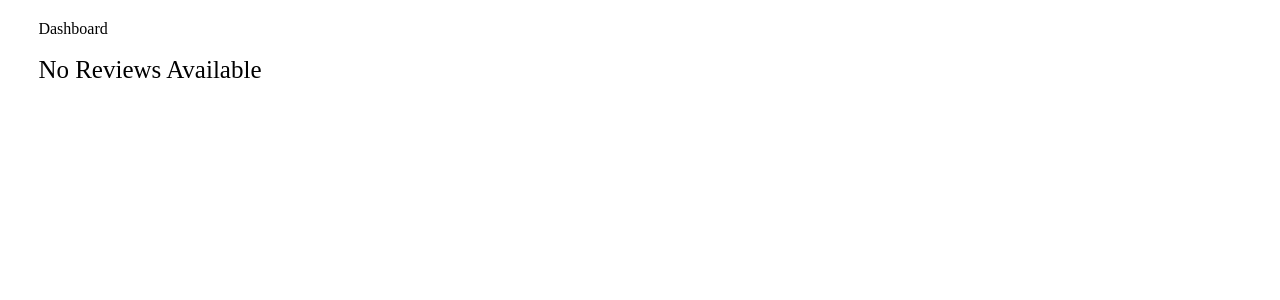
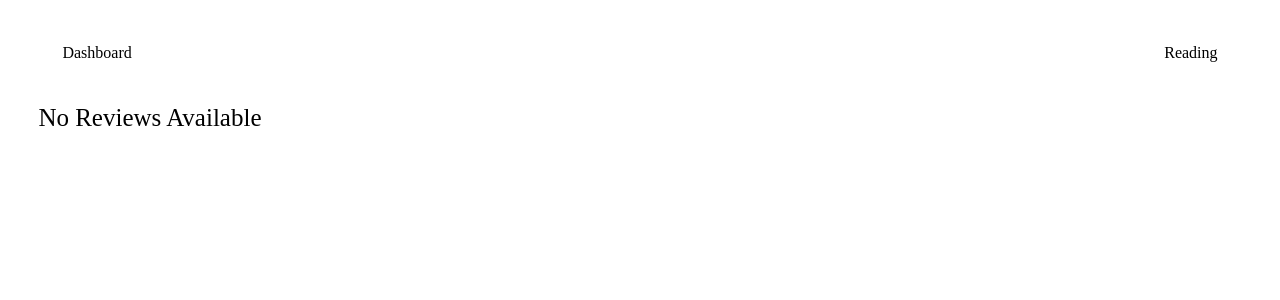
Before and after one commit to Dionne-Stratton/shiba-sensei-frontend-react, a React (Create React App) app: page /reviews in a window 1280 px wide. Shown: the top 300 px of the page. Built offline with nearby package versions, Linux system fonts and the light colour scheme; no server answers.

Commit message:
user can toggle between giving meaning or reading

```diff
--- a/src/App.css
+++ b/src/App.css
@@ -385,3 +385,16 @@ li {
   height: 3rem;
   width: 3rem;
 }
+
+.review-nav {
+  display: flex;
+  justify-content: space-between;
+  /* justify-content: center; */
+  /* align-items: center; */
+  /* border: #000000 1px solid; */
+  margin: 2%;
+}
+
+.toggle {
+  font-size: 1.6rem;
+}
--- a/src/components/UserPages/Reviews.js
+++ b/src/components/UserPages/Reviews.js
@@ -9,9 +9,10 @@ export default function Reviews(props) {
   const [currentWord, setCurrentWord] = useState({});
   const [removedWord, setRemovedWord] = useState({});
   const [message, setMessage] = useState("");
-  const [correctAnswer, setCorrectAnswer] = useState([]);
+  const [correctMeaning, setCorrectMeaning] = useState([]);
   const [questionsAnswered, setQuestionsAnswered] = useState(0);
   const [answer, setAnswer] = useState("");
+  const [meaningType, setMeaningType] = useState(true);
   const history = useHistory();
 
   let nextArrow = ">";
@@ -25,10 +26,10 @@ export default function Reviews(props) {
         let userVocab = vocab.filter((word) => idFiltered.includes(word._id));
         setUserVocab(userVocab);
         setCurrentWord(userVocab[0]);
-        let correctAnswerArray = userVocab[0].meaning
+        let correctMeaningArray = userVocab[0].meaning
           .split(", ")
           .map((word) => word.toLowerCase());
-        setCorrectAnswer(correctAnswerArray);
+        setCorrectMeaning(correctMeaningArray);
       }
     }
 
@@ -37,7 +38,7 @@ export default function Reviews(props) {
       let correctAnswerArray = userVocab[0].meaning
         .split(", ")
         .map((word) => word.toLowerCase());
-      setCorrectAnswer(correctAnswerArray);
+      setCorrectMeaning(correctAnswerArray);
     } //eslint-disable-next-line
   }, [user, vocab, removedWord, message]);
 
@@ -52,12 +53,21 @@ export default function Reviews(props) {
   function checkAnswer() {
     let answerToUse = answer.toLowerCase().trim();
     let message;
-    if (correctAnswer.includes(answerToUse)) {
+    if (meaningType) {
+      if (correctMeaning.includes(answerToUse)) {
         message = "correct";
       } else {
         message = "incorrect";
       }
       setMessage(message);
+    } else {
+      if (answerToUse === currentWord.reading) {
+        message = "correct";
+      } else {
+        message = "incorrect";
+      }
+      setMessage(message);
+    }
     let rankChange = message === "correct" ? 1 : "incorrect" ? -1 : 0;
     setRankVocab(rankChange);
   }
@@ -117,18 +127,32 @@ export default function Reviews(props) {
         console.log(err);
       });
   }
+  console.log("responeType:", meaningType);
 
   return (
     <div className="main-page">
+      <div className="review-nav">
         <p className="no-header-dashboard-button" onClick={submitVocab}>
           Dashboard
         </p>
+        <p className="toggle" onClick={() => setMeaningType(!meaningType)}>
+          {meaningType ? "Reading" : "Meaning"}
+        </p>
+      </div>
       {userVocab.length > 0 ? (
         <div className="review-box">
           <div className="review-header">
+            {meaningType ? (
+              <div className="meaning">
                 <h2>{currentWord.hebrew}</h2>
                 <h4>{currentWord.hebrew_with_nikkud}</h4>
                 <h4>"{currentWord.reading}"</h4>
+              </div>
+            ) : (
+              <div className="reading">
+                <h2>{currentWord.meaning}</h2>
+              </div>
+            )}
           </div>
           <div
             className={
@@ -142,7 +166,9 @@ export default function Reviews(props) {
             <input
               className="answer-input"
               autoFocus="autofocus"
-              placeholder="meaning"
+              placeholder={
+                meaningType ? "Enter the meaning" : "Enter the reading"
+              }
               name="answer"
               type="text"
               value={answer}
```
Lines whose indentation alone changed are shown as unchanged.
